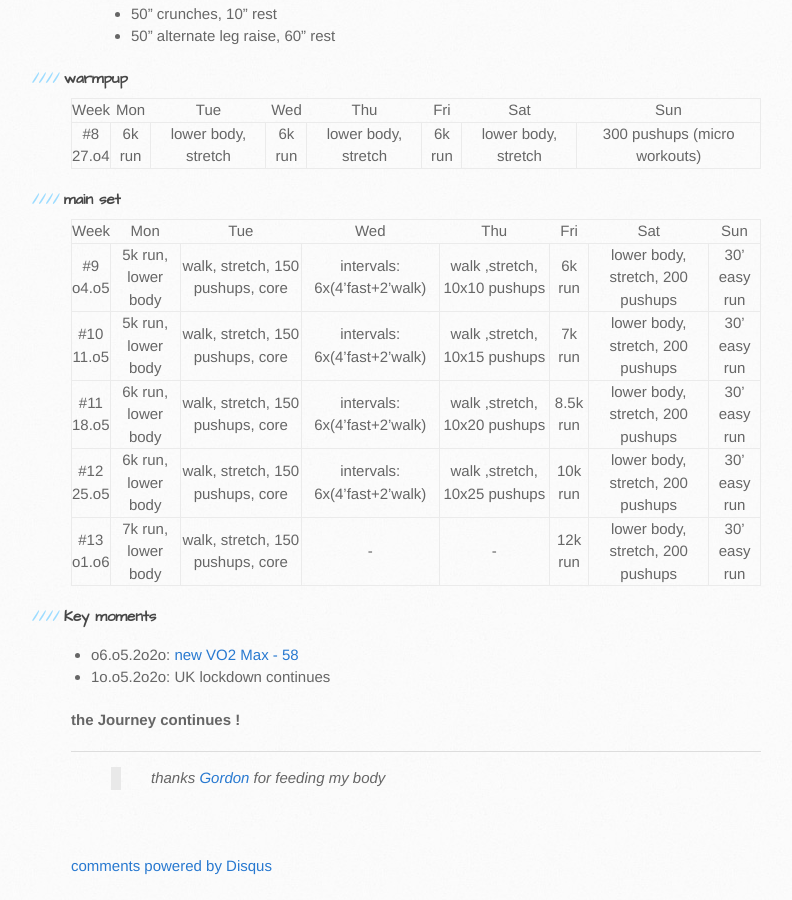
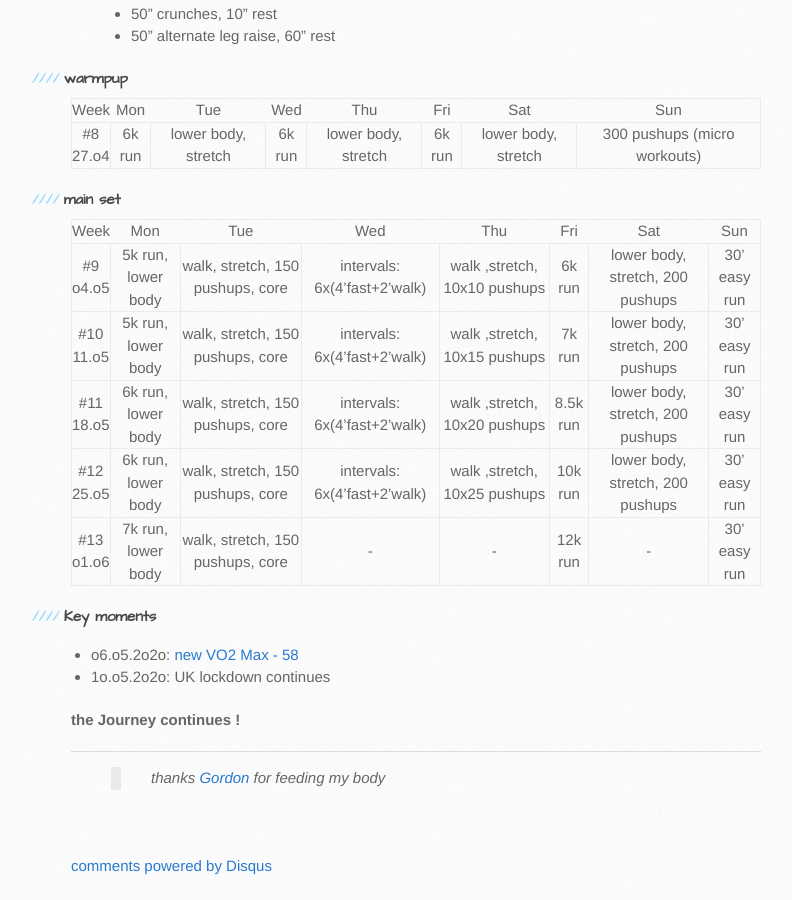
Before and after one commit to jokeru/facebook, a Jekyll site: the page built from _posts/2020-03-08-covid19_workout.md, in a window 1280 px wide and 900 px high, scrolled down 1613 px. Shown: the whole window, without its empty margins (99-891 px from the left). Built offline with Jekyll 4.4.1, drawn with Linux system fonts in a browser that asks for light colours; comment, search, counter and statistics services are not loaded.

Commit message:
Update 2020-03-08-covid19_workout.md

```diff
--- a/_posts/2020-03-08-covid19_workout.md
+++ b/_posts/2020-03-08-covid19_workout.md
@@ -72,7 +72,7 @@
 | #10 <br/> 11.o5 | 5k run, lower body | walk, stretch, 150 pushups, core | intervals: 6x(4'fast+2'walk) | walk ,stretch, 10x15 pushups | 7k run | lower body, stretch, 200 pushups | 30' easy run |
 | #11 <br/> 18.o5 | 6k run, lower body | walk, stretch, 150 pushups, core | intervals: 6x(4'fast+2'walk) | walk ,stretch, 10x20 pushups | 8.5k run | lower body, stretch, 200 pushups | 30' easy run |
 | #12 <br/> 25.o5 | 6k run, lower body | walk, stretch, 150 pushups, core | intervals: 6x(4'fast+2'walk) | walk ,stretch, 10x25 pushups | 10k run | lower body, stretch, 200 pushups | 30' easy run |
-| #13 <br/> o1.o6 | 7k run, lower body | walk, stretch, 150 pushups, core | - | - | 12k run | lower body, stretch, 200 pushups | 30' easy run |
+| #13 <br/> o1.o6 | 7k run, lower body | walk, stretch, 150 pushups, core | - | - | 12k run | - | 30' easy run |
 
 
 #### Key moments
```
